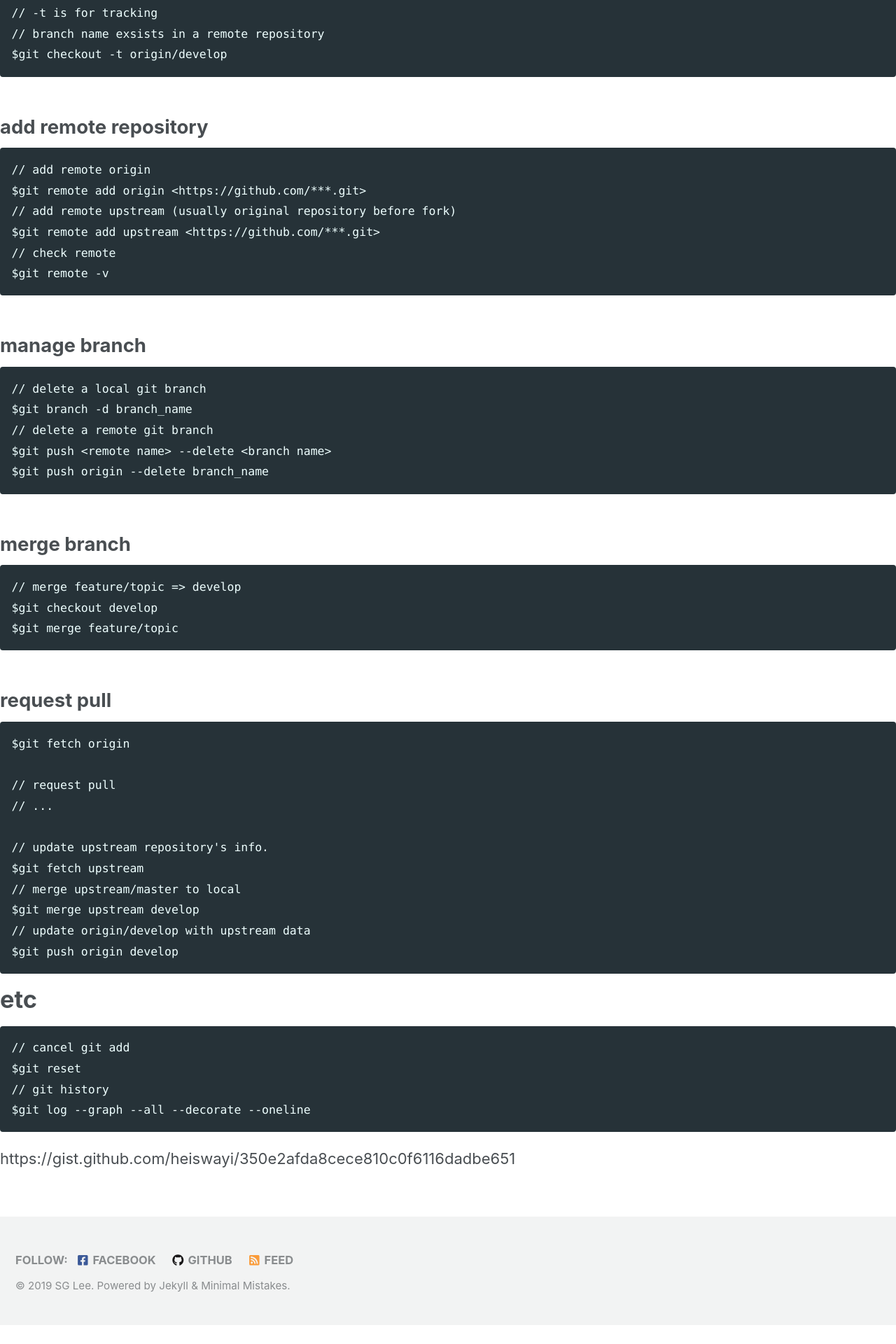
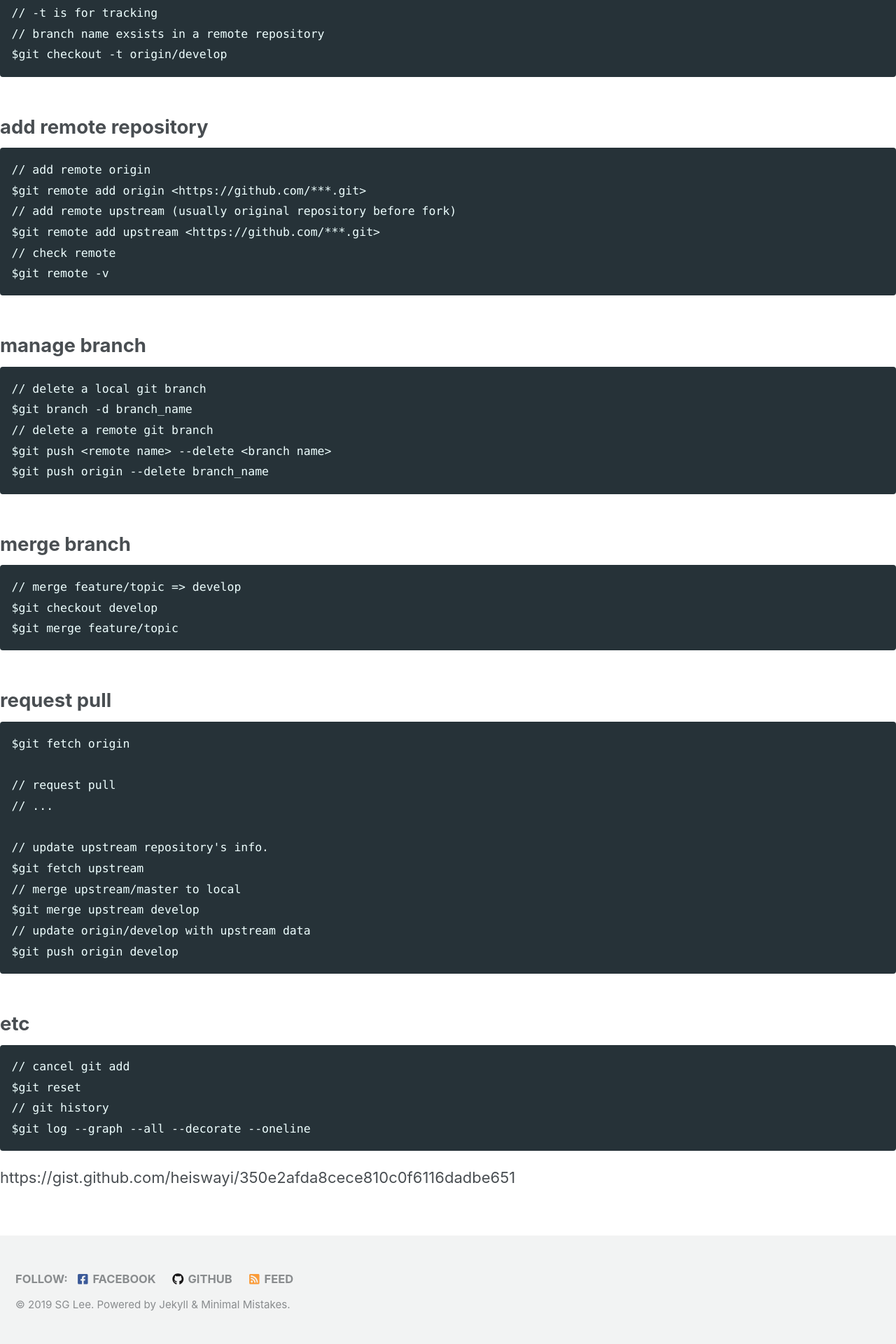
Before and after one commit to sglee-net/sglee-net.github.io, a Jekyll site: the page built from stuff/git.md, in a window 1280 px wide. Shown: the part 973-2893 px from the top of the page at 70% size. Built offline with Jekyll 4.4.1, drawn with Linux system fonts in a browser that asks for light colours; cached includes are drawn as plain includes; nearby versions of some CDN libraries; our own code applies the rules of GitHub Pages for plain Markdown files; before the commit the page ends 2866 px from its top, so only the background shows below that.

Commit message:
Update git.md

````diff
--- a/stuff/git.md
+++ b/stuff/git.md
@@ -70,7 +70,7 @@ $git merge upstream develop
 $git push origin develop
 ```
 
-# etc
+## etc
 ```
 // cancel git add
 $git reset
````
